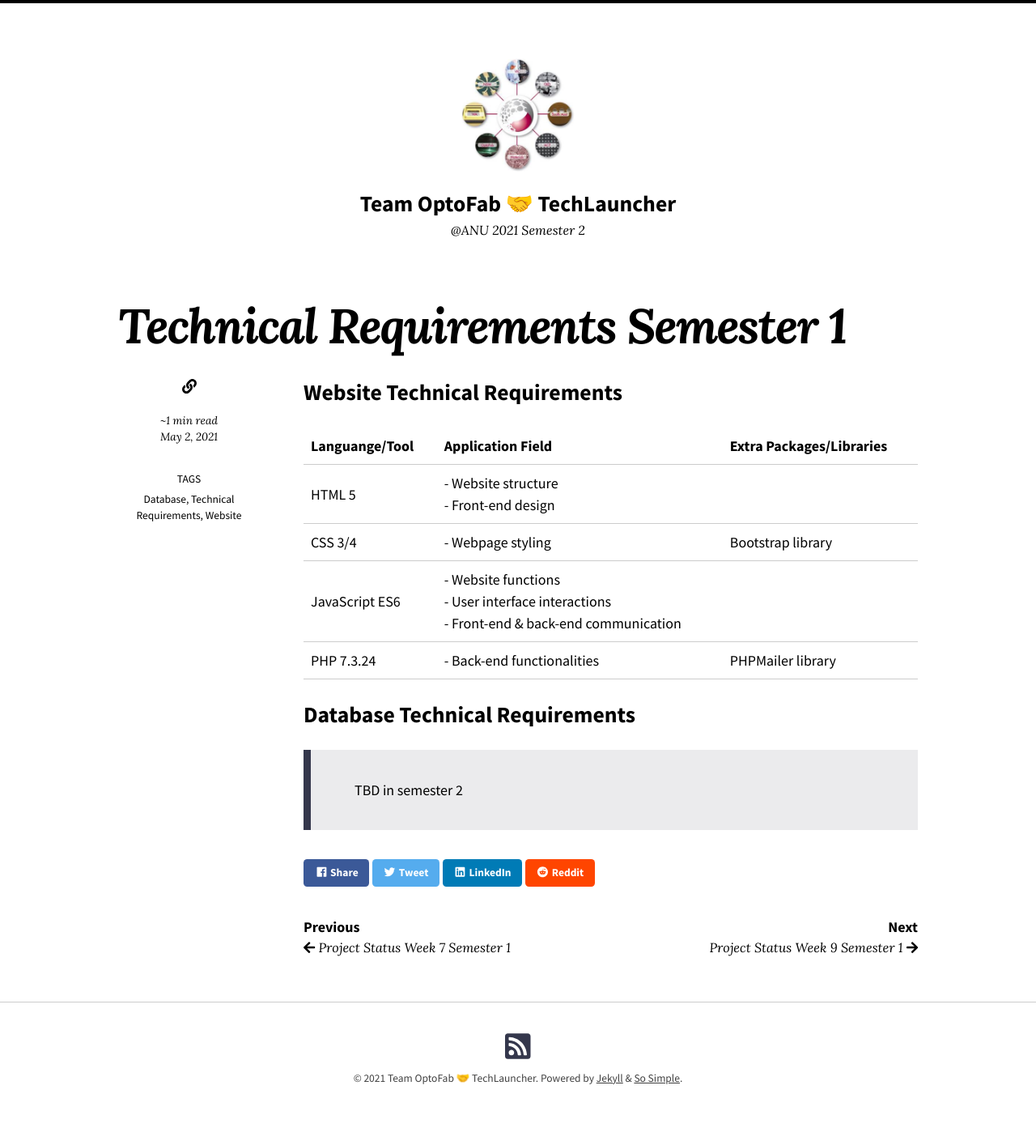
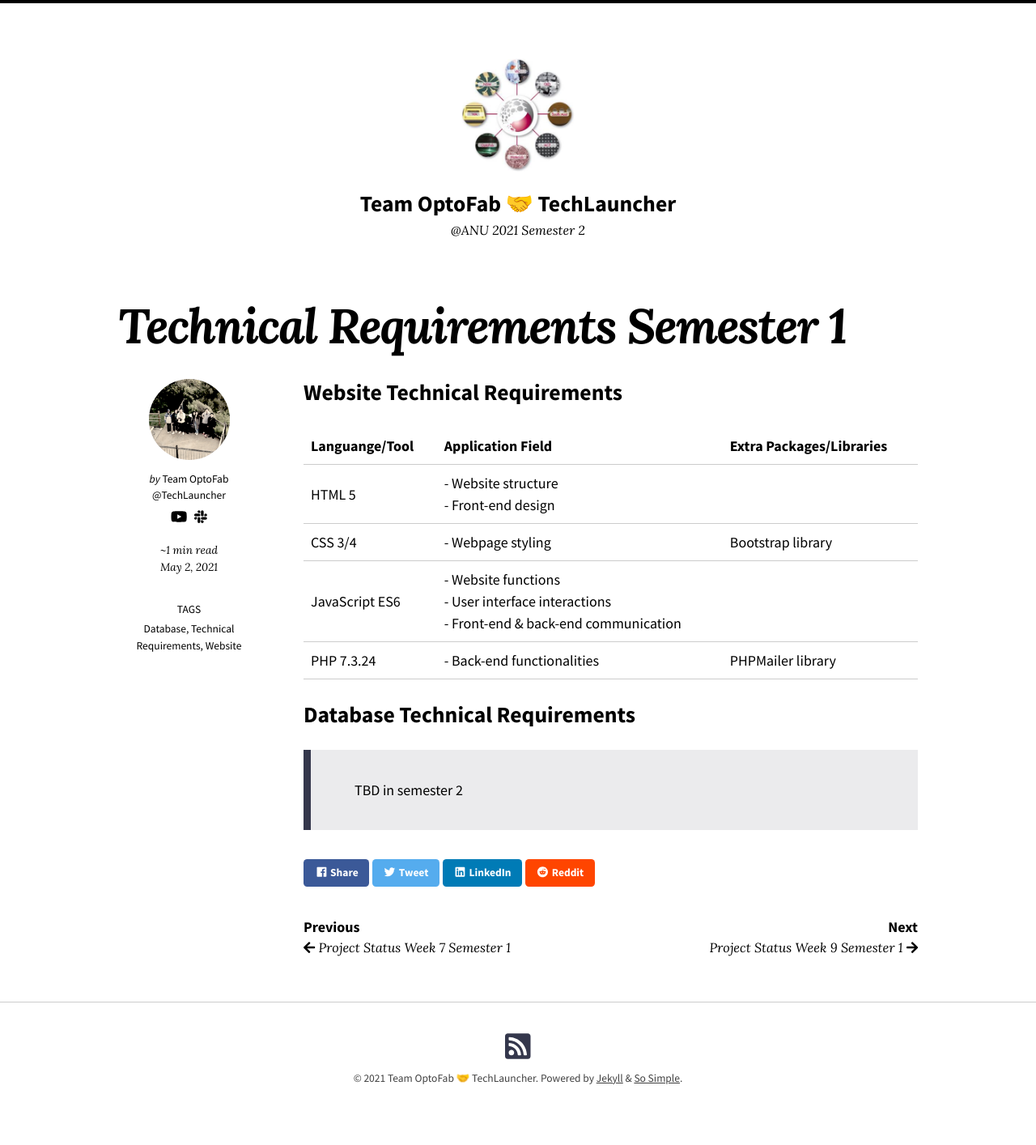
Before and after one commit to optofab/optofab.github.io, a Jekyll site: the page built from _posts/2021-05-02-Technical-Requirements-Semester-1.md, in a window 1280 px wide. Shown: the whole page at 81% size. Built offline with Jekyll 4.4.1, drawn with Linux system fonts in a browser that asks for light colours; nearby versions of some CDN libraries; emoji names are drawn with the system emoji font.

Commit message:
add team avatar; add youtube & slack links

```diff
--- a/_config.yml
+++ b/_config.yml
@@ -120,14 +120,17 @@
 
 # Site Author
 author:
-  name:
-  picture:
-  email:
+  name: Team OptoFab @TechLauncher
+  picture: "/images/team-avatar.jpg"
+  email: "optofab.anu@gmail.com"
   twitter:
   links:
-    - title:
-      url:
-      icon:
+    - title: YouTube
+      url: https://www.youtube.com/channel/UCIIsJ4_yAvgD5NCqGoS8TQA
+      icon: fab fa-youtube
+    - title: Slack
+      url: https://comp8715anff.slack.com
+      icon: fab fa-slack
 
 # Footer Links
 footer_links:
```
Also changed, not shown: images/team-avatar.jpg (added).
